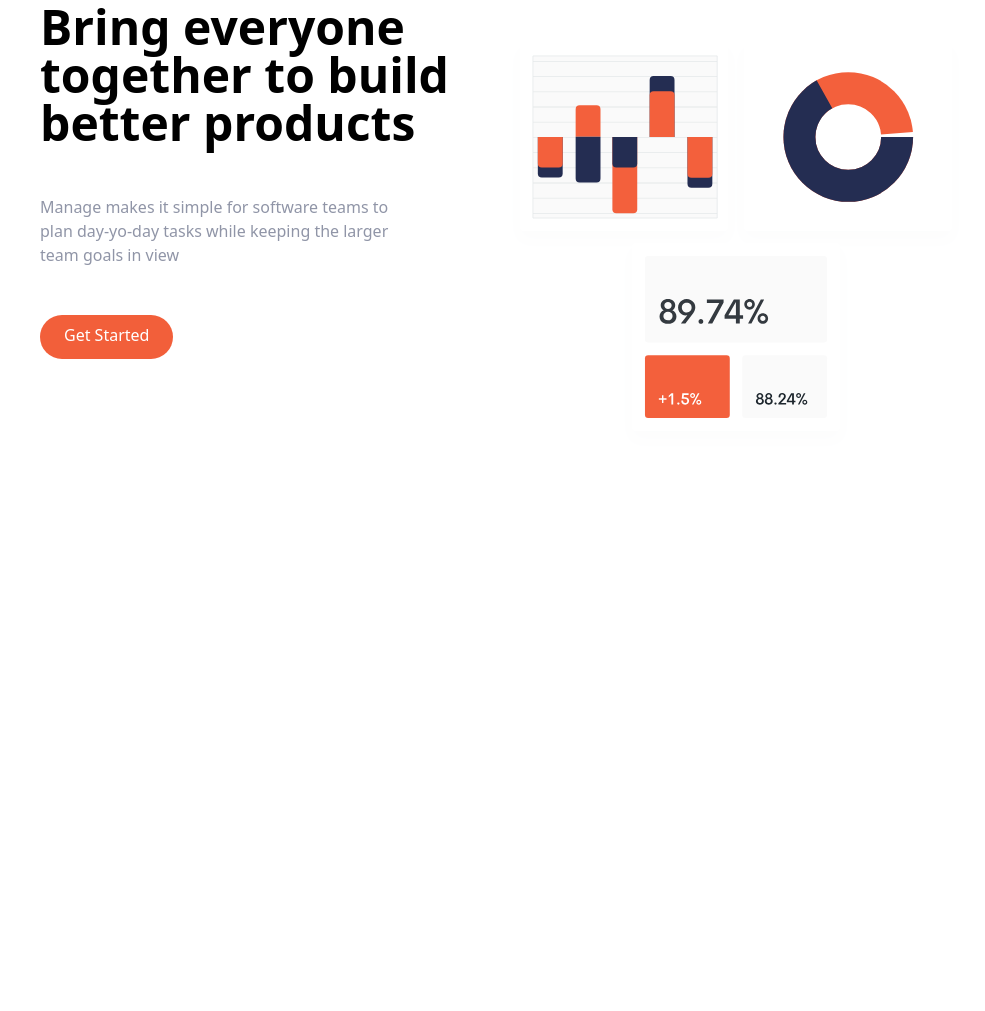
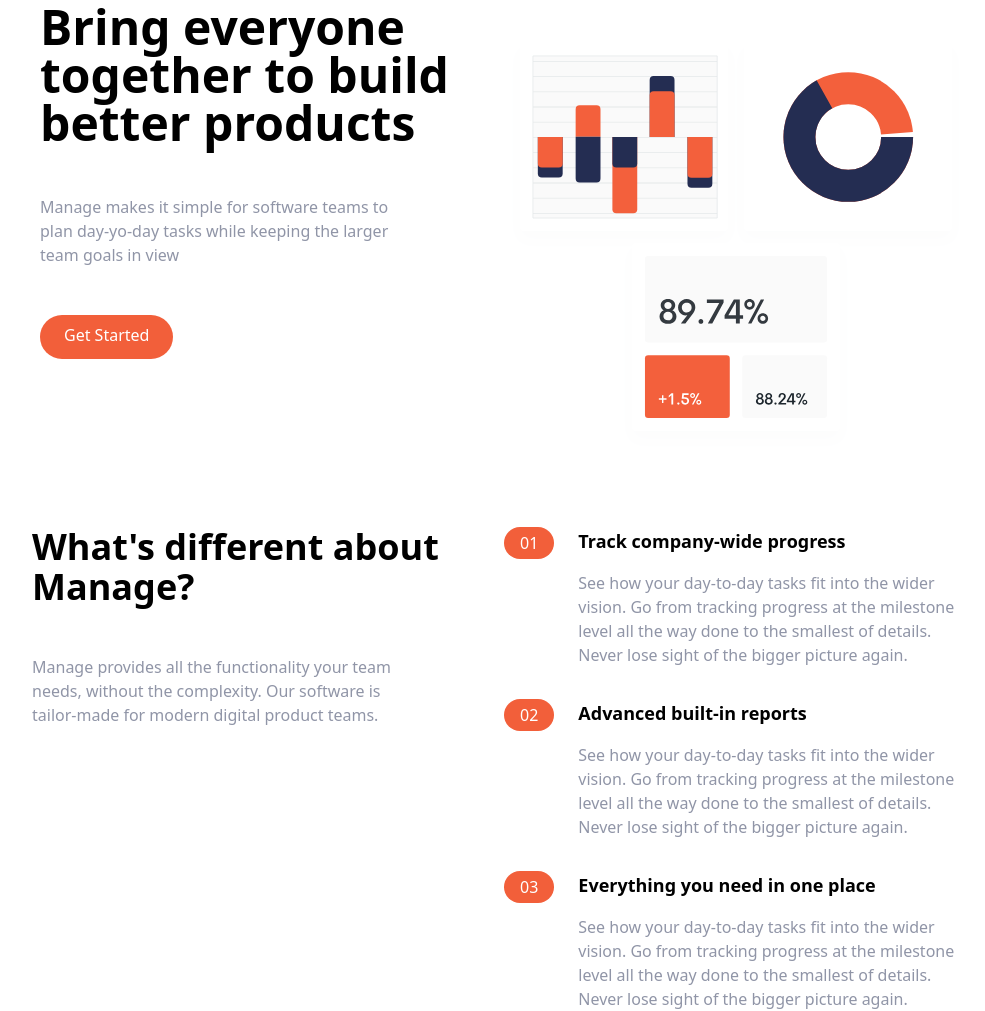
Before and after one commit to LeulBerhanu/tailwind-landing-page, a website: page index.html in a window 1280 px wide. Shown: the part 129-1140 px from the top of the page, without its empty margins (136-1121 px from the left). Before the commit the page ends 800 px from the top, so only its background shows below. Drawn offline with Linux system fonts and the light colour scheme.

Commit message:
Features Section constructed

```diff
--- a/index.html
+++ b/index.html
@@ -63,5 +63,121 @@
         </div>
       </div>
     </section>
+
+    <!-- Features Section -->
+    <section id="features">
+      <!-- Flex container -->
+      <div
+        class="container flex flex-col px-4 mx-auto mt-10 space-y-12 md:space-y-0 md:flex-row"
+      >
+        <!-- What's Different -->
+        <div class="flex flex-col space-y-12 md:w-1/2">
+          <h2 class="max-w-md text-4xl font-bold text-center md:text-left">
+            What's different about Manage?
+          </h2>
+          <p class="max-w-sm text-center text-darkGrayishBlue md:text-left">
+            Manage provides all the functionality your team needs, without the
+            complexity. Our software is tailor-made for modern digital product
+            teams.
+          </p>
+        </div>
+
+        <!-- Numbered List -->
+        <div class="flex flex-col space-y-8 md:w-1/2">
+          <!-- List Item 1 -->
+          <div
+            class="flex flex-col space-y-3 md:space-y-0 md:space-x-6 md:flex-row"
+          >
+            <!-- Heading -->
+            <div class="rounded-l-full bg-brightRedSupLight md:bg-transparent">
+              <div class="flex items-center space-x-2">
+                <div
+                  class="px-4 py-2 text-white rounded-full md:py-1 bg-brightRed"
+                >
+                  01
+                </div>
+                <h3 class="text-base font-bold md:mb-4 md:hidden">
+                  Track company-wide progress
+                </h3>
+              </div>
+            </div>
+
+            <div>
+              <h3 class="hidden mb-4 text-lg font-bold md:block">
+                Track company-wide progress
+              </h3>
+              <p class="text-darkGrayishBlue">
+                See how your day-to-day tasks fit into the wider vision. Go from
+                tracking progress at the milestone level all the way done to the
+                smallest of details. Never lose sight of the bigger picture
+                again.
+              </p>
+            </div>
+          </div>
+
+          <!-- List Item 2 -->
+          <div
+            class="flex flex-col space-y-3 md:space-y-0 md:space-x-6 md:flex-row"
+          >
+            <!-- Heading -->
+            <div class="rounded-l-full bg-brightRedSupLight md:bg-transparent">
+              <div class="flex items-center space-x-2">
+                <div
+                  class="px-4 py-2 text-white rounded-full md:py-1 bg-brightRed"
+                >
+                  02
+                </div>
+                <h3 class="text-base font-bold md:mb-4 md:hidden">
+                  Advanced built-in reports
+                </h3>
+              </div>
+            </div>
+
+            <div>
+              <h3 class="hidden mb-4 text-lg font-bold md:block">
+                Advanced built-in reports
+              </h3>
+              <p class="text-darkGrayishBlue">
+                See how your day-to-day tasks fit into the wider vision. Go from
+                tracking progress at the milestone level all the way done to the
+                smallest of details. Never lose sight of the bigger picture
+                again.
+              </p>
+            </div>
+          </div>
+
+          <!-- List Item 3 -->
+          <div
+            class="flex flex-col space-y-3 md:space-y-0 md:space-x-6 md:flex-row"
+          >
+            <!-- Heading -->
+            <div class="rounded-l-full bg-brightRedSupLight md:bg-transparent">
+              <div class="flex items-center space-x-2">
+                <div
+                  class="px-4 py-2 text-white rounded-full md:py-1 bg-brightRed"
+                >
+                  03
+                </div>
+                <h3 class="text-base font-bold md:mb-4 md:hidden">
+                  Everything you need in one place
+                </h3>
+              </div>
+            </div>
+
+            <div>
+              <h3 class="hidden mb-4 text-lg font-bold md:block">
+                Everything you need in one place
+              </h3>
+              <p class="text-darkGrayishBlue">
+                See how your day-to-day tasks fit into the wider vision. Go from
+                tracking progress at the milestone level all the way done to the
+                smallest of details. Never lose sight of the bigger picture
+                again.
+              </p>
+            </div>
+          </div>
+        </div>
+      </div>
+    </section>
   </body>
 </html>
```
Also changed, not shown: css/main.css.
